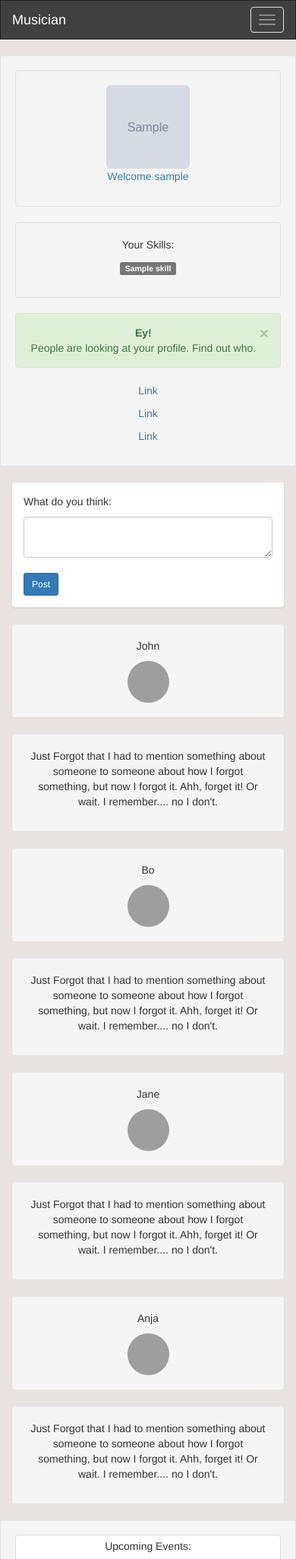
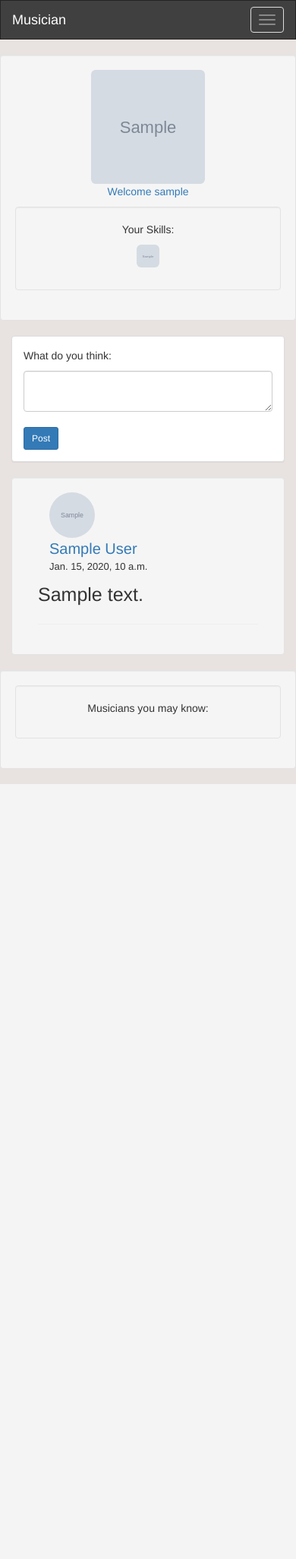
Before and after one commit to Bruce94/Musician, a Django app: page /portal/ in a window 390 px wide. Shown: the top 2052 px of the page at 76% size. After the commit the page ends 1032 px from the top, so only its background shows below. Run offline with Django 3.2, Linux system fonts and the light colour scheme; a user stored in the database is signed in; tables that the repository leaves empty hold one stand-in row (values such as "Sample post"); grey boxes marked "Sample" are stand-in pictures; some libraries are stand-ins or nearby versions; grey boxes are pictures that could not be loaded.

Commit message:
-Add creation of a post

```diff
--- a/musician/models.py
+++ b/musician/models.py
@@ -169,47 +169,26 @@ class HasSkill(models.Model):
         if not HasSkill.objects.filter(musicianprofile=musicianprofile, skill=skill):
             has_skill = self(musicianprofile=musicianprofile, skill=skill)
             has_skill.save()
-'''
-    @staticmethod
-    def get_skill(user):
-        has_skills = HasSkill.objects.all().filter(user=user)
-        skills = []
-        for hs in has_skills:
-            skills += [hs.skill]
-        return skills
-
-    @staticmethod
-    def get_users(skill):
-        has_skills = HasSkill.objects.filter(skill=skill)
-        users = []
-        for hs in has_skills:
-            users += [hs.user]
-        return users
-'''
 
 
 class Post(models.Model):
 
     musician_profile = models.ForeignKey(MusicianProfile, on_delete=models.CASCADE, related_name="user_post")
     post_text = models.CharField(max_length=255, blank=False)
-    pub_date = models.DateField()
+    pub_date = models.DateTimeField(default=timezone.now)
     user_comments = models.ManyToManyField(MusicianProfile, through='Comment')
 
     def __unicode__(self):
         return unicode(self.musician_profile)
 
+    class Meta:
+        ordering = ['-pub_date']
 
 class Comment(models.Model):
     musician_profile = models.ForeignKey(MusicianProfile)
     post = models.ForeignKey(Post)
-    pub_date = models.DateField()
+    pub_date = models.DateTimeField(default=timezone.now)
     comment_text = models.CharField(max_length=255, blank=False)
 
     def __unicode__(self):
         return unicode(self.musician_profile)
-
-#class Notification(models.Model):
-#    note_title = models.CharField(max_length=20)
-#    note_desc = models.CharField(max_length=50)
-#    def __unicode__(self):
-#        return self.note_title
--- a/portal/templates/portal/home.html
+++ b/portal/templates/portal/home.html
@@ -19,108 +19,64 @@
     <div class="container text-center">
         <div class="row">
             <div class="col-sm-3 well">
-                <div class="well">
-                    <img src="{{ user.musicianprofile.img.url }}" class="img-rounded"
-                         height="110" width="110" alt="Avatar">
-                    <p><a href="/musician/{{ user.id }}">Welcome {{ user.username }}</a></p>
-                </div>
+                <img src="{{ user.musicianprofile.img.url }}" class="img-rounded"
+                     height="150" width="150" alt="Avatar">
+                <p><a href="/musician/{{ user.id }}">Welcome {{ user.username }}</a></p>
                 <div class="well">
                     <p>Your Skills:</p>
                     <p>
                         {% for skill in user.musicianprofile.skills.all %}
-                            <span class="label label-default">{{ skill.name_skill }}</span>
+                            <img src="{{ skill.image_skill.url }}" class="img-rounded" height="30" width="30">
                         {% endfor %}
                     </p>
                 </div>
-                <div class="alert alert-success fade in">
-                    <a href="#" class="close" data-dismiss="alert" aria-label="close">×</a>
-                    <p><strong>Ey!</strong></p>
-                    People are looking at your profile. Find out who.
-                </div>
-                <p><a href="#">Link</a></p>
-                <p><a href="#">Link</a></p>
-                <p><a href="#">Link</a></p>
             </div>
             <div class="col-sm-7">
                 <div class="row">
                     <div class="col-sm-12">
                         <div class="panel panel-default text-left">
                             <div class="panel-body">
-                                <p>What do you think:</p>
-                                <textarea class="form-control" rows="2" > </textarea><br>
-                                <button type="button" class="btn btn-primary btn-sm">
-                                   Post
-                                </button>
+                                <form action="/portal/" method="post" id="message_form" autocomplete="off">
+                                    {% csrf_token %}
+                                    <p>What do you think:</p>
+                                    <textarea class="form-control" rows="2" name="post"> </textarea><br>
+                                    <input type="submit" class="btn btn-primary btn-sm" value="Post">
+                                </form>
                             </div>
                         </div>
                     </div>
                 </div>
+                {% for post in home_posts %}
                 <div class="row">
-                    <div class="col-sm-3">
-                        <div class="well">
-                            <p>John</p>
-                                <img src="bird.jpg" class="img-circle" height="55" width="55" alt="Avatar">
-                        </div>
-                    </div>
-                    <div class="col-sm-9">
-                        <div class="well">
-                            <p>Just Forgot that I had to mention something about someone to someone about how I forgot something, but now I forgot it. Ahh, forget it! Or wait. I remember.... no I don't.</p>
+                    <div class="col-sm-12">
+                        <div class="well text-left col-sm-12">
+                            <div class="col-sm-12">
+                                <div class="col-sm-2">
+                                     <img src="{{ post.musician_profile.img.url }}"
+                                         class="img-circle align-right" height="60" width="60" alt="Musician_image">
+                                </div>
+                                <div class="col-sm-10">
+                                    <a href="/musician/{{ post.musician_profile.user.id }}"
+                                       style="font-size: 20px;">
+                                        {{ post.musician_profile.user.first_name }}
+                                        {{ post.musician_profile.user.last_name }}
+                                    </a>
+                                    <p style="font-size: 13px;">{{ post.pub_date }}</p>
+                                </div>
+                            </div>
+                            <div class="col-sm-12 text-left">
+                                <p style="font-size: 25px;">{{ post.post_text }}</p>
+                                <hr>
+                            </div>
                         </div>
                     </div>
                 </div>
-                <div class="row">
-                    <div class="col-sm-3">
-                        <div class="well">
-                            <p>Bo</p>
-                            <img src="bandmember.jpg" class="img-circle" height="55" width="55" alt="Avatar">
-                        </div>
-                    </div>
-                    <div class="col-sm-9">
-                        <div class="well">
-                            <p>Just Forgot that I had to mention something about someone to someone about how I forgot something, but now I forgot it. Ahh, forget it! Or wait. I remember.... no I don't.</p>
-                        </div>
-                    </div>
-                </div>
-                <div class="row">
-                    <div class="col-sm-3">
-                        <div class="well">
-                            <p>Jane</p>
-                            <img src="bandmember.jpg" class="img-circle" height="55" width="55" alt="Avatar">
-                        </div>
-                    </div>
-                    <div class="col-sm-9">
-                        <div class="well">
-                            <p>Just Forgot that I had to mention something about someone to someone about how I forgot something, but now I forgot it. Ahh, forget it! Or wait. I remember.... no I don't.</p>
-                        </div>
-                    </div>
-                </div>
-                <div class="row">
-                    <div class="col-sm-3">
-                        <div class="well">
-                            <p>Anja</p>
-                            <img src="bird.jpg" class="img-circle" height="55" width="55" alt="Avatar">
-                        </div>
-                    </div>
-                    <div class="col-sm-9">
-                        <div class="well">
-                            <p>Just Forgot that I had to mention something about someone to someone about how I forgot something, but now I forgot it. Ahh, forget it! Or wait. I remember.... no I don't.</p>
-                        </div>
-                    </div>
-                </div>
+                {% endfor %}
+
             </div>
             <div class="col-sm-2 well">
-                <div class="thumbnail">
-                    <p>Upcoming Events:</p>
-                    <img src="paris.jpg" alt="Paris" width="400" height="300">
-                    <p><strong>Paris</strong></p>
-                    <p>Fri. 27 November 2015</p>
-                    <button class="btn btn-primary">Info</button>
-                </div>
                 <div class="well">
-                    <p>ADS</p>
-                </div>
-                <div class="well">
-                    <p>ADS</p>
+                    <p>Musicians you may know:</p>
                 </div>
             </div>
         </div>
--- a/portal/views.py
+++ b/portal/views.py
@@ -2,7 +2,7 @@ from django.shortcuts import render, get_object_or_404
 from django.contrib.auth.decorators import login_required
 from django.contrib.auth.models import User
 from django.db.models import Q
-from musician.models import MusicianProfile, Friend, Message, Skill, HasSkill
+from musician.models import MusicianProfile, Friend, Message, Skill, HasSkill, Post
 from musician_project.forms import UserForm, MusicianProfileForm
 from itertools import chain
 from django.template import RequestContext
@@ -13,8 +13,18 @@ def portal_welcome(request):
     user = get_object_or_404(User, pk=request.user.id)
     n_req = Friend.n_req_friendship(request.user)
     n_mes = len(Message.objects.all().filter(Q(reciver_message__username=request.user.username) & Q(seen=False)))
+    user_friends = Friend.get_user_friends(user)
+    home_posts = []
+    for post in Post.objects.all():
+        if (post.musician_profile in user_friends) or post.musician_profile == user.musicianprofile:
+            home_posts += [post]
+
+    if request.POST.get('post'):
+        print('post')
+        user.musicianprofile.user_post.create(post_text=request.POST['post'])
 
     return render(request, 'portal/home.html', {'user': user,
+                                                'home_posts': home_posts,
                                                 'n_req': n_req,
                                                 'n_mes': n_mes})
 
@@ -56,14 +66,14 @@ def search_musician(request):
 
         if mpf.is_valid():
             if mpf.cleaned_data['country']:
-                profiles = set(MusicianProfile.objects.filter(country=mpf.cleaned_data['country']))
+                profiles = set(MusicianProfile.get_musician(country=mpf.cleaned_data['country']))
                 if profile_list:
                     profile_list = profiles.intersection(profile_list)
                 else:
                     profile_list = profiles
 
             if mpf.cleaned_data['gender']:
-                profiles = set(MusicianProfile.objects.filter(gender=mpf.cleaned_data['gender']))
+                profiles = set(MusicianProfile.get_musician(gender=mpf.cleaned_data['gender']))
                 if profile_list:
                     profile_list = profiles.intersection(profile_list)
                 else:
```
Also changed, not shown: musician/templates/musician/profile.html (+30 -3 lines).
